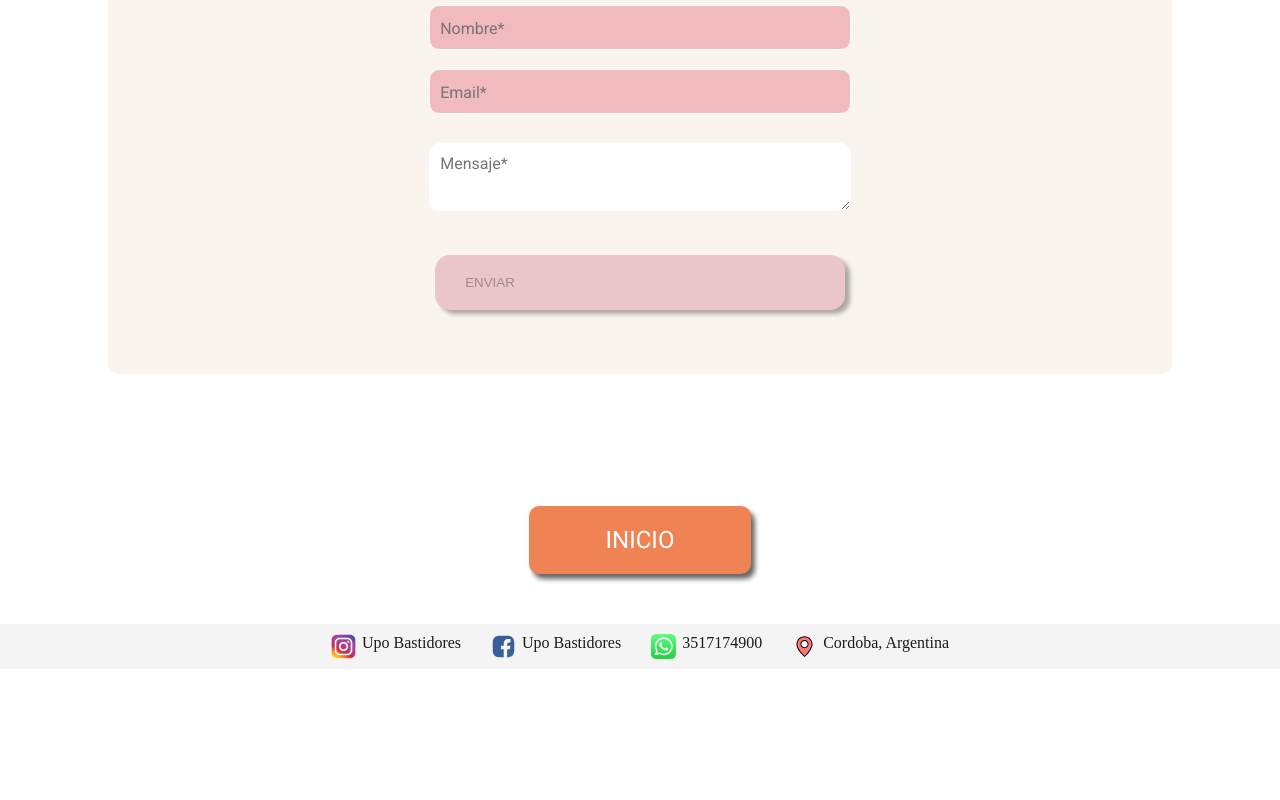
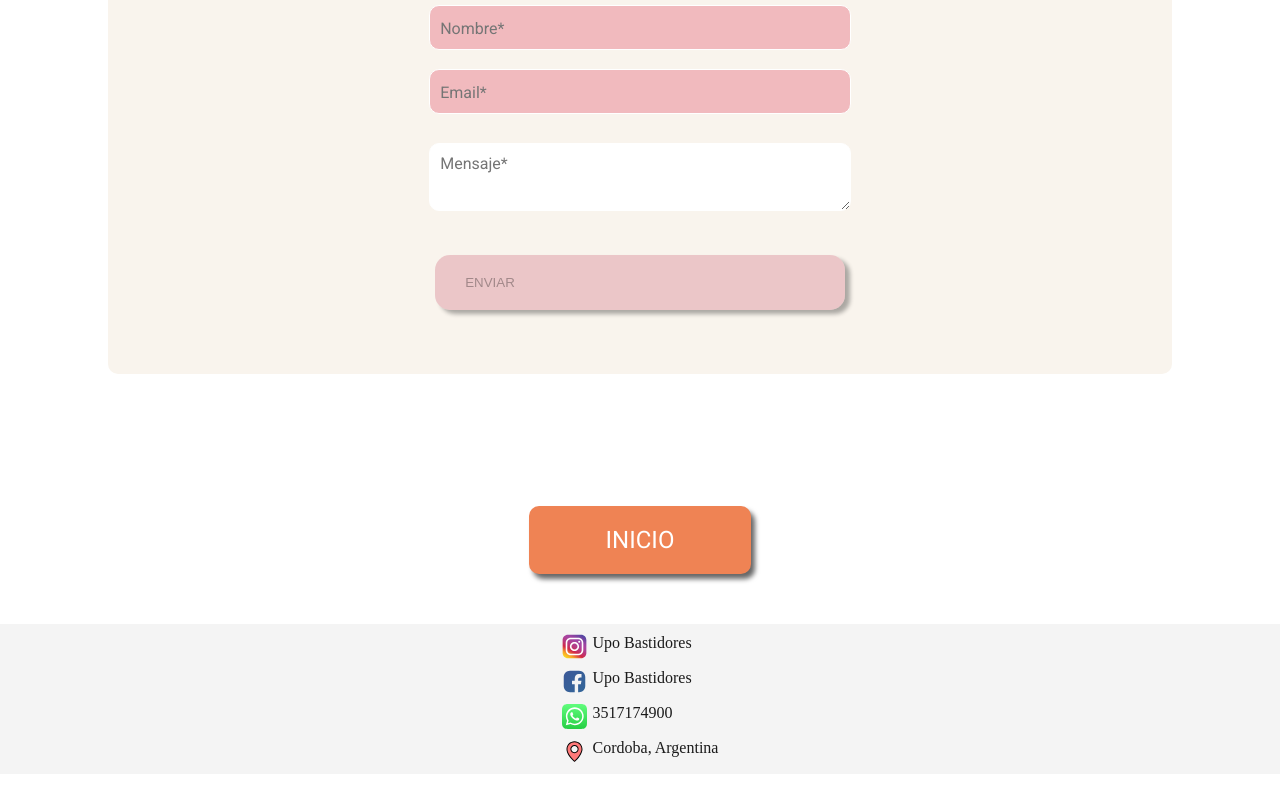
Before and after one commit to matiassalicru/upo-bastidores, a React (Create React App) app: page /contacto in a window 1280 px wide. Shown: the part 1113-1913 px from the top of the page. Before the commit the page ends 1832 px from the top, so only its background shows below. Built offline with nearby package versions, Linux system fonts and the light colour scheme.

Commit message:
test safari 7

```diff
--- a/src/Routes/Componentes/Footer/Footer.js
+++ b/src/Routes/Componentes/Footer/Footer.js
@@ -7,7 +7,8 @@ import location from "../../../Assets/images/location.svg";
 
 function Footer() {
   return (
-    <ul className="footer-container">
+    <div className="footer-container">
+      <ul>
         <li className="item">
           <img src={insta} alt="*" />
           <a
@@ -49,6 +50,7 @@ function Footer() {
           </a>
         </li>
       </ul>
+    </div>
   );
 }
 
```
Lines whose indentation alone changed are shown as unchanged.
